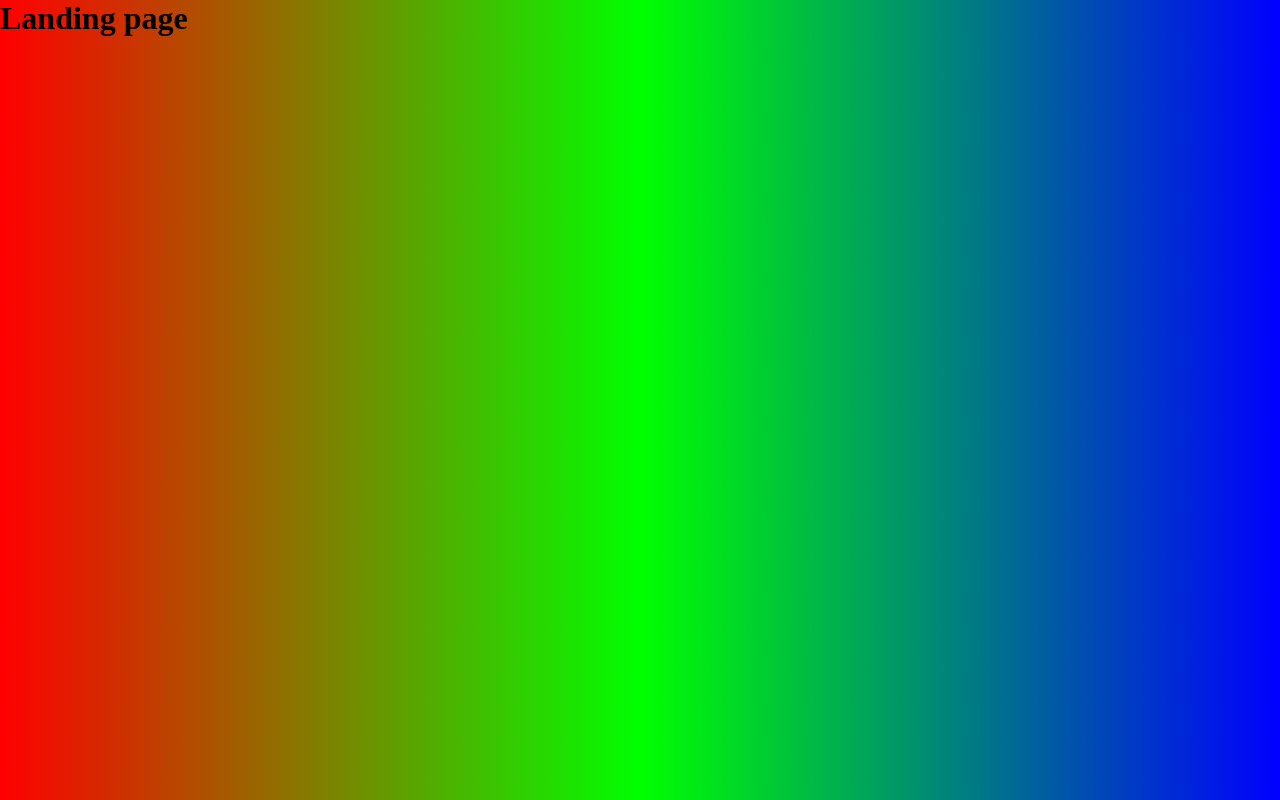
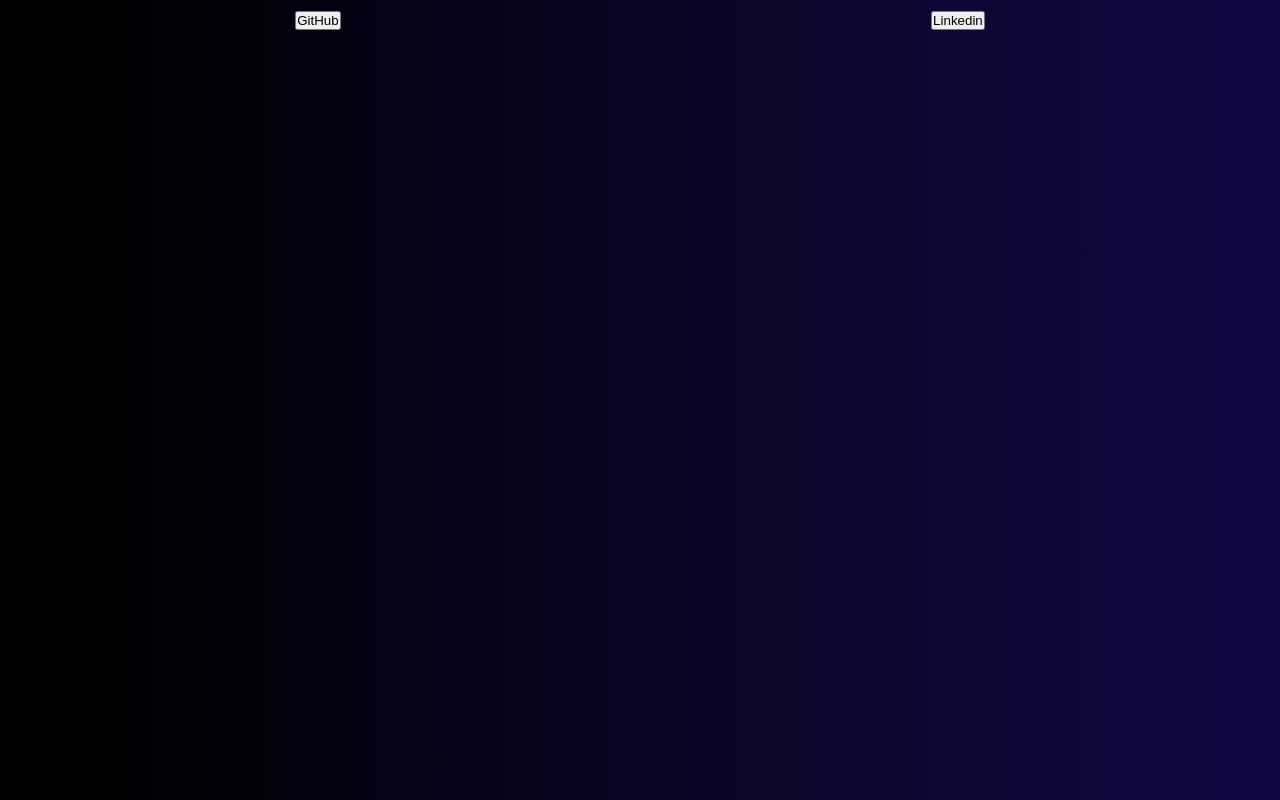
Before and after one commit to DarioN370/landing-pageofc, a plain HTML site: page index.html in a window 1280 px wide. Drawn offline with Linux system fonts and the light colour scheme.

Commit message:
aprendendo a usar flexbox nos buttons

```diff
--- a/assets/css/style.css
+++ b/assets/css/style.css
@@ -1,12 +1,34 @@
+@charset "UTF-8"; /*compatibilidade com acentuação*/
 *{
     padding: 0px;
     margin: 0px;
+    box-sizing: border-box;
+} /*zerando aos paddings e margins*/
+
+
+.container{
+    padding-top: 20px;
+    width: 100vw;
+    height: 100vh;
+    display: flex;
+    flex-direction: center;
+    justify-content: center;
+    justify-content: space-around;
+    background: linear-gradient(to left, /*colocando degrade da esquerda para direita no "to right" para fazer o contrario muda para "to left"*/
+    #100941 5%,
+    #0B062B 40%,
+    #000000 95%
+    );
+
+
 }
 
-body{
-    background: linear-gradient(to right,
-    #ff0000 0%,
-    #00ff00 50%,
-    #0000ff 100%
-    );
+
+.botao{
+    color: #000000;
+    display: flex;
+    align-items: center;
+    justify-content: center;
+    border-radius: 4px;
+    height: 1px;
 }
--- a/index.html
+++ b/index.html
@@ -3,12 +3,17 @@
 <head>
     <meta charset="UTF-8">
     <meta name="viewport" content="width=device-width, initial-scale=1.0">
-    <title>Document</title>
+    <title>LP</title>
     <link rel="stylesheet" href="assets/css/style.css">
     <link rel="icon" href="assets/imagens/favicon-16x16.png" type="image/x-icon">
 </head>
 <body>
-    <h1>Landing page</h1>
+        <div class="container">
+
+            <div class="botao"><button>GitHub</button></div>
+            <div class="botao"><button>Linkedin</button></div>
+        </div> <!--container-->
+
 
 </body>
 </html>
```
